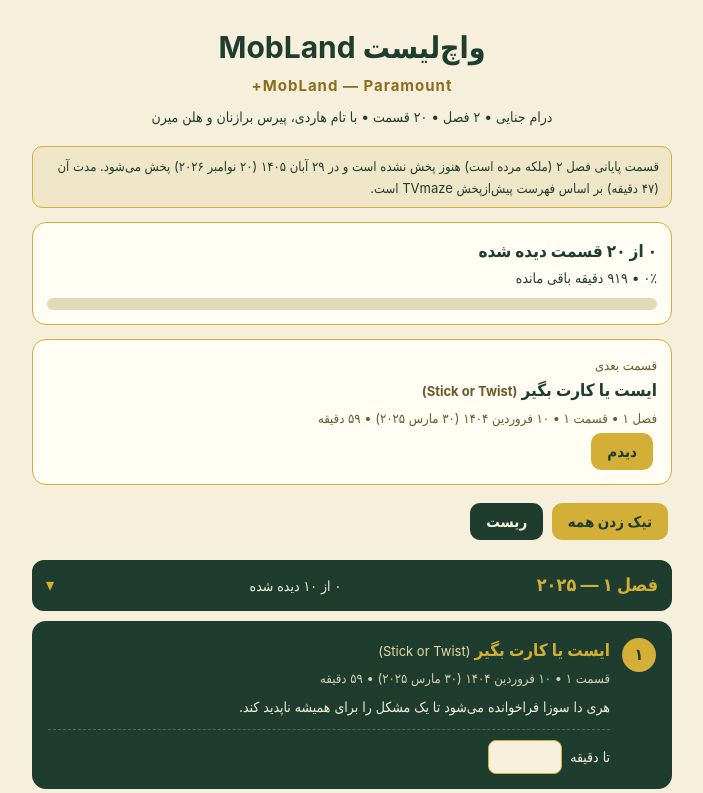
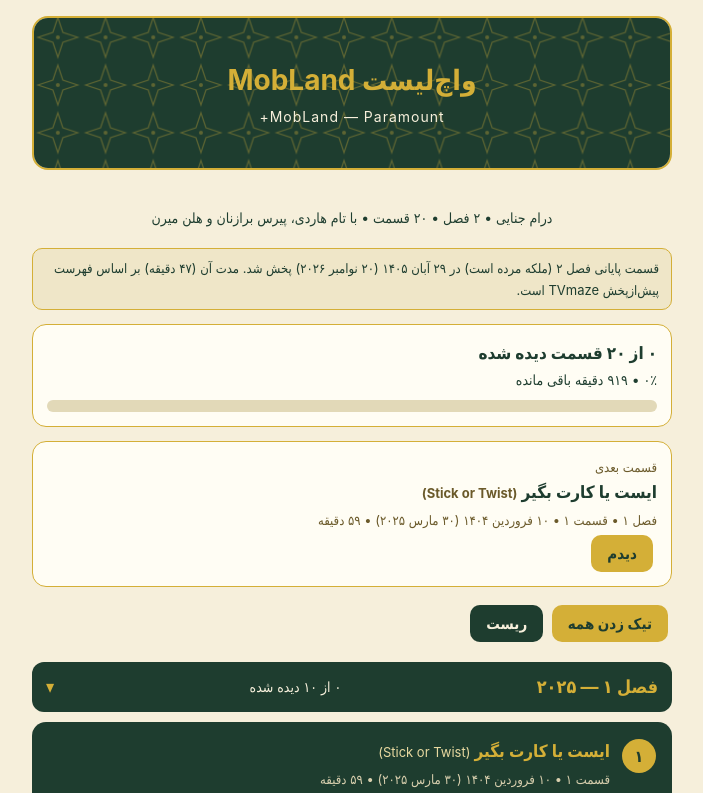
Before and after one commit to bettypourmehr-png/mobland-w-, a plain HTML site: page index.html in a window 1280 px wide. Shown: the top 793 px of the page, without its empty margins (288-991 px from the left). Drawn offline with Linux system fonts and the light colour scheme.

Commit message:
Add banner to MobLand watchlist

```diff
--- a/index.html
+++ b/index.html
@@ -22,6 +22,11 @@
   header h1 { margin: 0; font-size: 30px; color: #1e3d2f; }
   header h1 .en { display: block; font-size: 15px; color: #8a6d1d; letter-spacing: 1px; }
   header p { margin: 6px 0 0; font-size: 14px; }
+  .banner { position: relative; border-radius: 16px; overflow: hidden; margin: 16px 0 8px; border: 2px solid #d4af37; }
+  .banner-art { display: block; width: 100%; height: 150px; }
+  .banner-text { position: absolute; inset: 0; display: flex; flex-direction: column; align-items: center; justify-content: center; text-align: center; padding: 10px; }
+  .banner-title { font-size: 28px; font-weight: bold; color: #d4af37; }
+  .banner-sub { font-size: 14px; color: #f7f0dc; letter-spacing: 1px; }
   .note { font-size: 13px; background: #efe6c8; border: 1px solid #d4af37; border-radius: 10px; padding: 8px 12px; margin: 12px 0; }
   .panel {
     background: #fffdf4; border: 1px solid #d4af37; border-radius: 14px;
@@ -87,12 +92,18 @@
 </head>
 <body>
 <div class="wrap">
+  <div class="banner">
+    <svg class="banner-art" viewBox="0 0 640 160" preserveAspectRatio="xMidYMid slice" aria-hidden="true"><defs><pattern id="stars" width="48" height="48" patternUnits="userSpaceOnUse"><path d="M24 4 L29 19 L44 24 L29 29 L24 44 L19 29 L4 24 L19 19 Z" fill="none" stroke="#d4af37" stroke-width="1.2" opacity="0.35"/><circle cx="24" cy="24" r="2" fill="#d4af37" opacity="0.35"/></pattern></defs><rect width="640" height="160" fill="#1e3d2f"/><rect width="640" height="160" fill="url(#stars)"/></svg>
+    <div class="banner-text">
+      <div class="banner-title">واچ‌لیست MobLand</div>
+      <div class="banner-sub">MobLand — Paramount+</div>
+    </div>
+  </div>
   <header>
-    <h1>واچ‌لیست MobLand <span class="en">MobLand — Paramount+</span></h1>
     <p>درام جنایی • ۲ فصل • ۲۰ قسمت • با تام هاردی، پیرس برازنان و هلن میرن</p>
   </header>
 
-  <div class="note">قسمت پایانی فصل ۲ (ملکه مرده است) هنوز پخش نشده است و در ۲۹ آبان ۱۴۰۵ (۲۰ نوامبر ۲۰۲۶) پخش می‌شود. مدت آن (۴۷ دقیقه) بر اساس فهرست پیش‌ازپخش TVmaze است.</div>
+  <div class="note">قسمت پایانی فصل ۲ (ملکه مرده است) در ۲۹ آبان ۱۴۰۵ (۲۰ نوامبر ۲۰۲۶) پخش شد. مدت آن (۴۷ دقیقه) بر اساس فهرست پیش‌ازپخش TVmaze است.</div>
 
   <div class="panel">
     <div class="progress-text" id="progressText">۰ از ۲۰ قسمت دیده شده</div>
@@ -109,7 +120,7 @@
 
   <div id="seasons"></div>
 
-  <footer>آخرین به‌روزرسانی: ۲۷ آبان ۱۴۰۵ (۱۸ نوامبر ۲۰۲۶) — نسخه ۱<br>داده قسمت‌ها از TVmaze • تیک‌ها روی همین گوشی ذخیره می‌شوند</footer>
+  <footer>آخرین به‌روزرسانی: ۲۹ آبان ۱۴۰۵ (۲۰ نوامبر ۲۰۲۶) — نسخه ۲<br>داده قسمت‌ها از TVmaze • تیک‌ها روی همین گوشی ذخیره می‌شوند</footer>
 </div>
 
 <script>
@@ -134,7 +145,7 @@ var EPISODES = [
   { id: "s2e7",  s: 2, n: 7,  fa: "آس پیک",                  en: "Ace of Spades",         g: "۳۰ اکتبر ۲۰۲۶",  j: "۸ آبان ۱۴۰۵",      rt: 53, sum: "هریگان‌ها کاتسولدز را قفل می‌کنند و به لندن برمی‌گردند تا با پول و تهدید وفاداری بخرند." },
   { id: "s2e8",  s: 2, n: 8,  fa: "دیگر حرف نمی‌زنیم",       en: "We Don't Talk Anymore", g: "۶ نوامبر ۲۰۲۶",  j: "۱۵ آبان ۱۴۰۵",     rt: 42, sum: "حمله پنهانی هری به جنگ بنزین می‌ریزد و ادی زیر دستکاری‌های میو بیشتر از خط خارج می‌شود." },
   { id: "s2e9",  s: 2, n: 9,  fa: "فروپاشی عصبی",            en: "Nervous Breakdown",     g: "۱۳ نوامبر ۲۰۲۶", j: "۲۲ آبان ۱۴۰۵",     rt: 47, sum: "فرانکی همه‌چیز را به‌هم می‌ریزد و ادی آخرین فرصت را می‌گیرد تا ارزشش را ثابت کند." },
-  { id: "s2e10", s: 2, n: 10, fa: "ملکه مرده است",           en: "The Queen is Dead",     g: "۲۰ نوامبر ۲۰۲۶", j: "۲۹ آبان ۱۴۰۵",     rt: 47, sum: "یورش‌های هماهنگ امپراتوری هریگان‌ها را به آتش می‌کشند و هری با برکت کنراد معامله‌ای وحشیانه می‌بندد." }
+  { id: "s2e10", s: 2, n: 10, fa: "ملکه مرده است",           en: "The Queen Is Dead",     g: "۲۰ نوامبر ۲۰۲۶", j: "۲۹ آبان ۱۴۰۵",     rt: 47, sum: "یورش‌های هماهنگ امپراتوری هریگان‌ها را به آتش می‌کشند و هری با برکت کنراد معامله‌ای وحشیانه می‌بندد." }
 ];
 var KEY_W = "watchlist-mobland-v1";
 var KEY_S = "watchlist-mobland-stops-v1";
```
